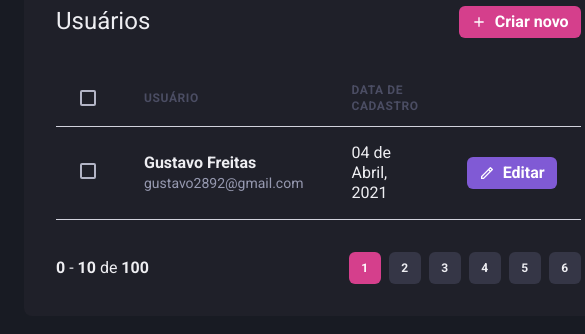
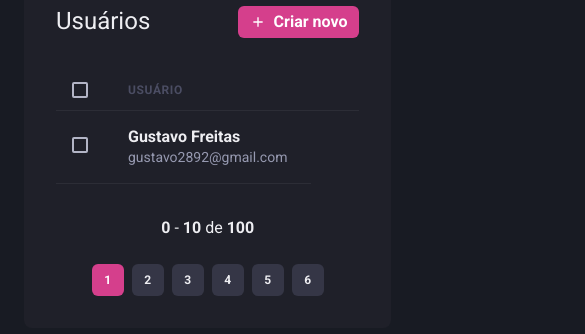
Before and after one commit to gustavo2892/ignite-chapter-4, a Next.js app: page /users in a window 390 px wide. Shown: the part 146-480 px from the top of the page, 585 px wide, since content can reach past the window. Built offline with nearby package versions, Linux system fonts and the light colour scheme.

Commit message:
Table responsive

```diff
--- a/src/components/Pagination/index.tsx
+++ b/src/components/Pagination/index.tsx
@@ -5,7 +5,7 @@
 export function Pagination() {
   return (
     <Stack
-      direction="row"
+      direction={["column", "row"]}
       mt="8"
       spacing="6"
       justify="space-between"
--- a/src/pages/dashboard.tsx
+++ b/src/pages/dashboard.tsx
@@ -73,7 +73,7 @@
           align="flex-start"
         >
           <Box
-            p="8"
+            p={["6", "8"]}
             bg="gray.800"
             borderRadius={8}
             pb="4"
@@ -89,7 +89,7 @@
             />
           </Box>
           <Box
-            p="8"
+            p={["6", "8"]}
             bg="gray.800"
             borderRadius={8}
           >
--- a/src/pages/users/index.tsx
+++ b/src/pages/users/index.tsx
@@ -11,7 +11,8 @@
   Th,
   Td,
   Checkbox,
-  Text
+  Text,
+  useBreakpointValue
 } from "@chakra-ui/react";
 import { RiAddLine, RiPencilLine } from 'react-icons/ri';
 
@@ -20,6 +21,11 @@
 import { Pagination } from "../../components/Pagination";
 
 export default function UserList() {
+  const isWideVersion = useBreakpointValue({
+    base: false,
+    lg: true
+  })
+
   return (
     <Box>
       <Header />
@@ -46,20 +52,22 @@
             </Button>
           </Flex>
 
-          <Table colorschema="whiteAlpha">
+          <Table colorScheme="whiteAlpha">
             <Thead>
               <Tr>
-                <Th px="6" color="gray.300" width="8">
+                <Th px={["4", "4", "6"]} color="gray.300" width="8">
                   <Checkbox colorScheme="pink" />
                 </Th>
                 <Th>Usuário</Th>
-                <Th>Data de cadastro</Th>
+                {
+                  isWideVersion && <Th>Data de cadastro</Th>
+                }
                 <Th width="8"/>
               </Tr>
             </Thead>
             <Tbody>
               <Tr>
-                <Td px="6">
+                <Td px={["4", "4", "6"]}>
                   <Checkbox colorScheme="pink"/>
                 </Td>
                 <Td>
@@ -74,9 +82,11 @@
                     </Text>
                   </Box>
                 </Td>
-                <Td>
-                  04 de Abril, 2021
-                </Td>
+                {
+                  isWideVersion && <Td>04 de Abril, 2021</Td>
+                }
+                {
+                  isWideVersion &&
                   <Td>
                     <Button
                       as="a"
@@ -88,6 +98,7 @@
                       Editar
                     </Button>
                   </Td>
+                }
               </Tr>
             </Tbody>
           </Table>
```
Lines whose indentation alone changed are shown as unchanged.
